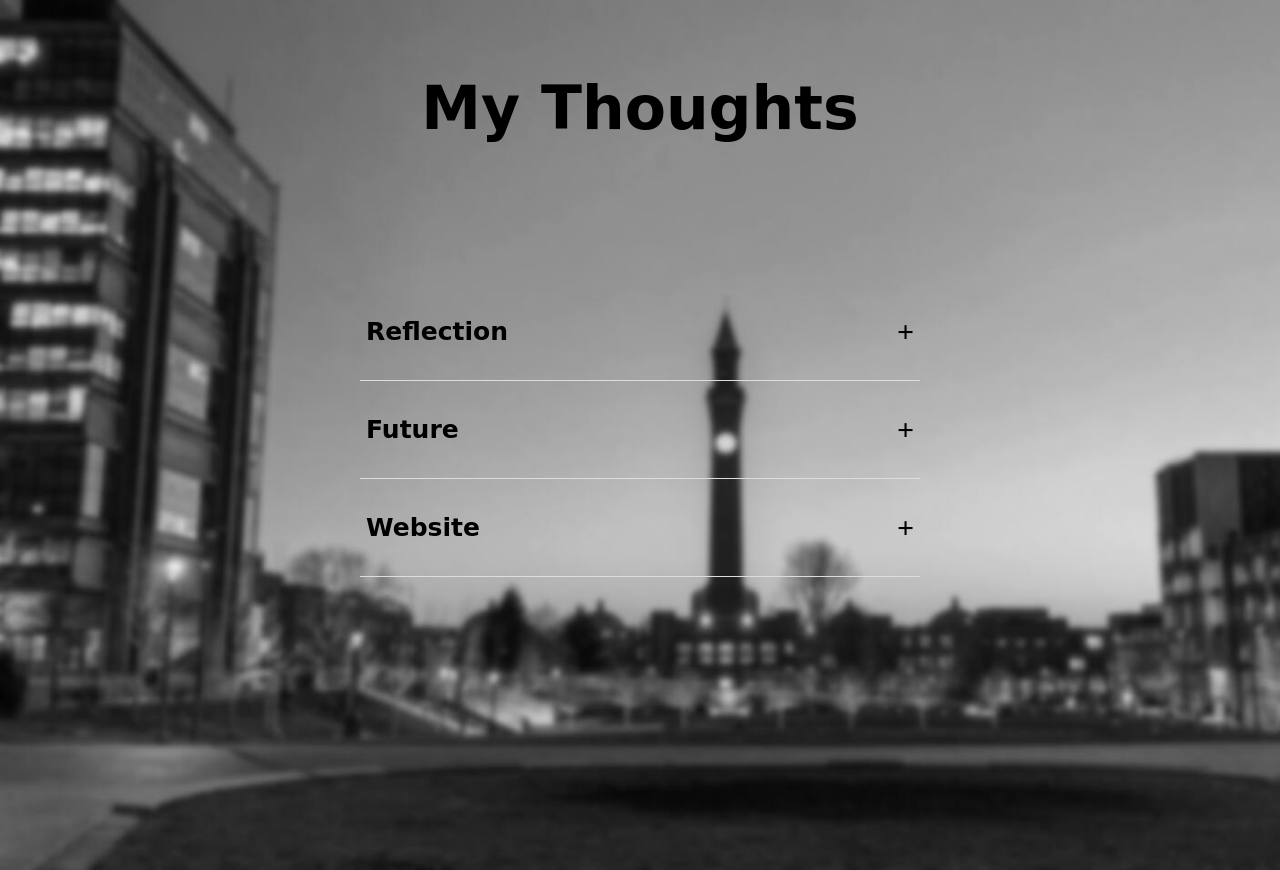
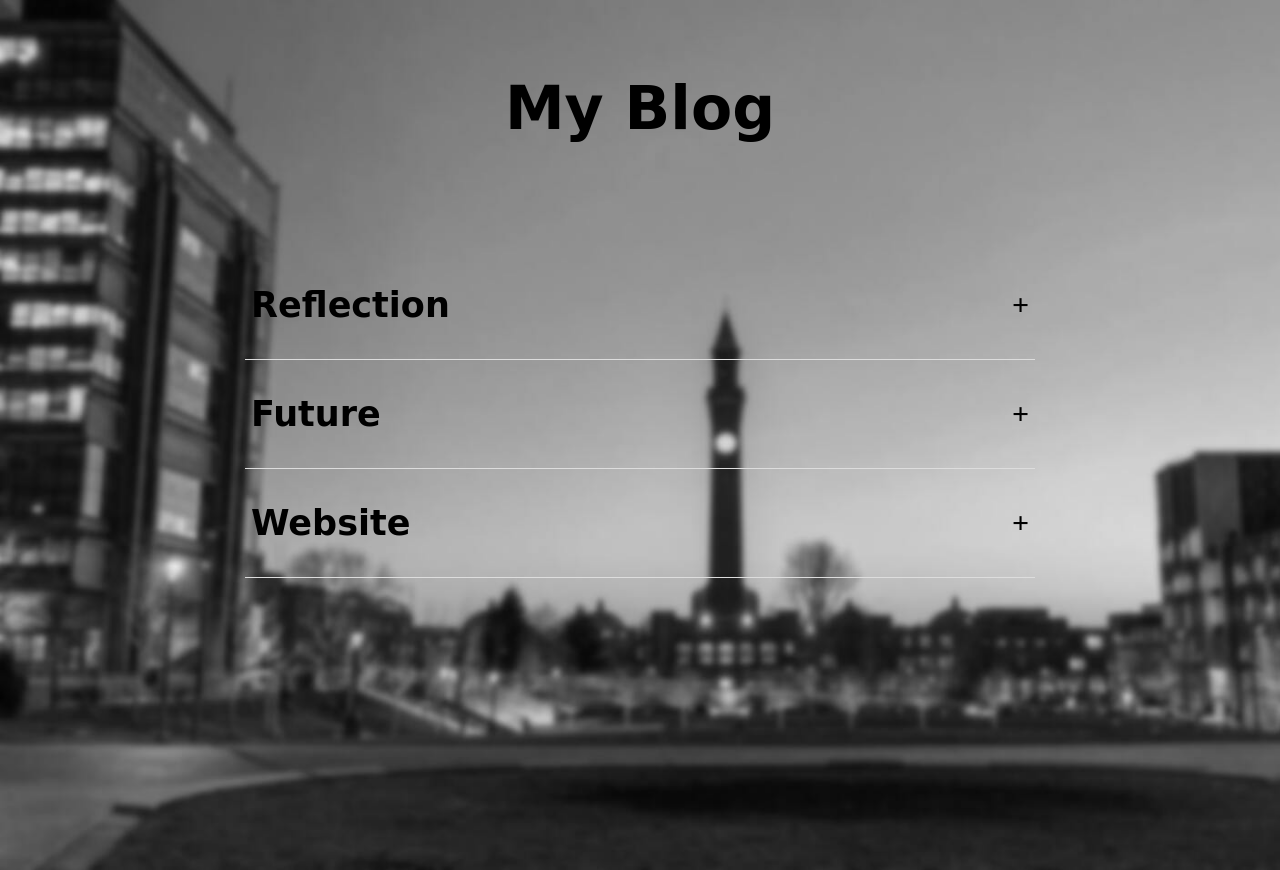
Before and after one commit to diamdog/my-first-blog, a Django app: page / in a window 1280 px wide. Run offline with Django 3.2, Linux system fonts and the light colour scheme; data comes from the database, SQL or seed files in the repository; both versions use the stored data as it was after the commit; some web fonts are replaced.

Commit message:
Made some minor changes to css and post.

```diff
--- a/blog/static/css/blog.css
+++ b/blog/static/css/blog.css
@@ -22,14 +22,14 @@ body {
 .container {
     display: flex;
     min-height: 100vh;
-    bottom: 5%;
-    transform: translateY(-5%);
+    bottom: 7%;
+    transform: translateY(-7%);
     align-items: center;
     justify-content: center;
 }
 
 .accordion {
-    max-width: 600px;
+    max-width: 830px;
     padding: 20px;
 }
 
@@ -47,7 +47,7 @@ body {
 }
 
 .title {
-    font-size: 25px;
+    font-size: 35px;
     font-weight: 600;
     font-family: 'Liu Jian Mao Cao', cursive;
 }
--- a/blog/templates/blog/base.html
+++ b/blog/templates/blog/base.html
@@ -8,7 +8,7 @@
     </head>
     <body>
         <div class="page-header">
-            <h1>My Thoughts</h1>
+            <h1>My Blog</h1>
         </div>
 
         {% block content %}
```
Also changed, not shown: db.sqlite3.
